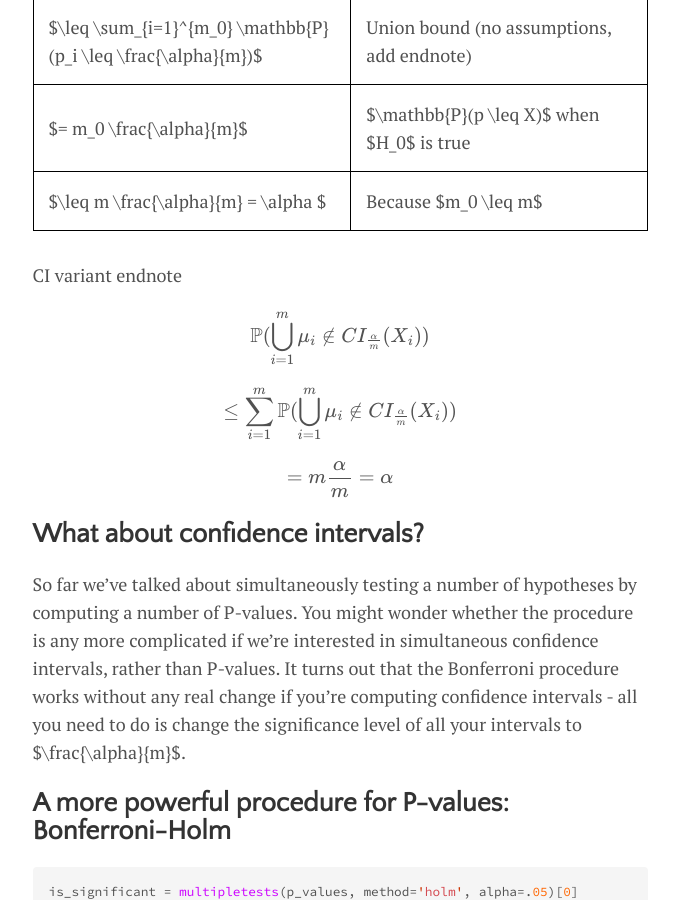
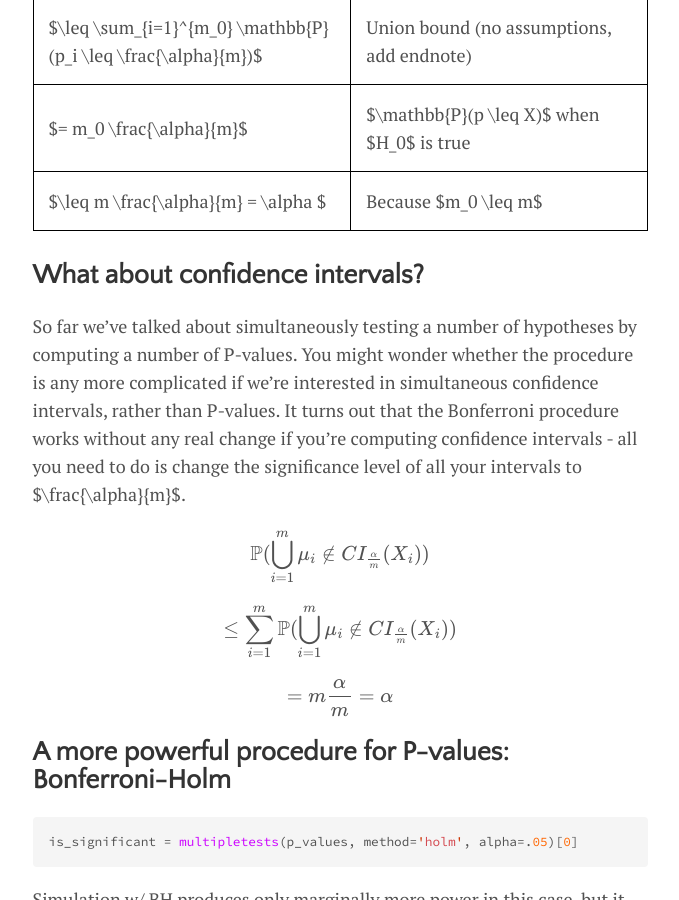
Before and after one commit to lmc2179/lmc2179.github.io, a Jekyll site: the page built from drafts/fwer.md, in a window 1280 px wide and 900 px high, scrolled down 6073 px. Shown: the whole window, without its empty margins (300-979 px from the left). Built offline with Jekyll 4.4.1, drawn with Linux system fonts in a browser that asks for light colours; our own code applies the rules of GitHub Pages for plain Markdown files; formulas are drawn with MathJax 3; part of the change alters nothing that is shown.

Commit message:
Update fwer.md

```diff
--- a/drafts/fwer.md
+++ b/drafts/fwer.md
@@ -172,7 +172,10 @@ We'd like to show that when we set the significant level to $\frac{\alpha}{m}$,
 |  $= m_0 \frac{\alpha}{m}$  |  $\mathbb{P}(p \leq X)$ when $H_0$ is true |
 | $\leq m \frac{\alpha}{m} = \alpha $ | Because $m_0 \leq m$ |
 
-CI variant endnote
+
+## What about confidence intervals?
+
+So far we've talked about simultaneously testing a number of hypotheses by computing a number of P-values. You might wonder whether the procedure is any more complicated if we're interested in simultaneous confidence intervals, rather than P-values. It turns out that the Bonferroni procedure works without any real change if you're computing confidence intervals - all you need to do is change the significance level of all your intervals to $\frac{\alpha}{m}$.
 
 $$\mathbb{P} (\bigcup_{i=1}^{m} \mu_i \notin CI_{\frac{\alpha}{m}}(X_i) )$$
 
@@ -180,9 +183,6 @@ $$\leq \sum_{i=1}^{m} \mathbb{P}(\bigcup_{i=1}^{m} \mu_i \notin CI_{\frac{\alpha
 
 $$= m \frac{\alpha}{m} = \alpha$$
 
-## What about confidence intervals?
-
-So far we've talked about simultaneously testing a number of hypotheses by computing a number of P-values. You might wonder whether the procedure is any more complicated if we're interested in simultaneous confidence intervals, rather than P-values. It turns out that the Bonferroni procedure works without any real change if you're computing confidence intervals - all you need to do is change the significance level of all your intervals to $\frac{\alpha}{m}$.
 
 ## A more powerful procedure for P-values: Bonferroni-Holm
 
```
